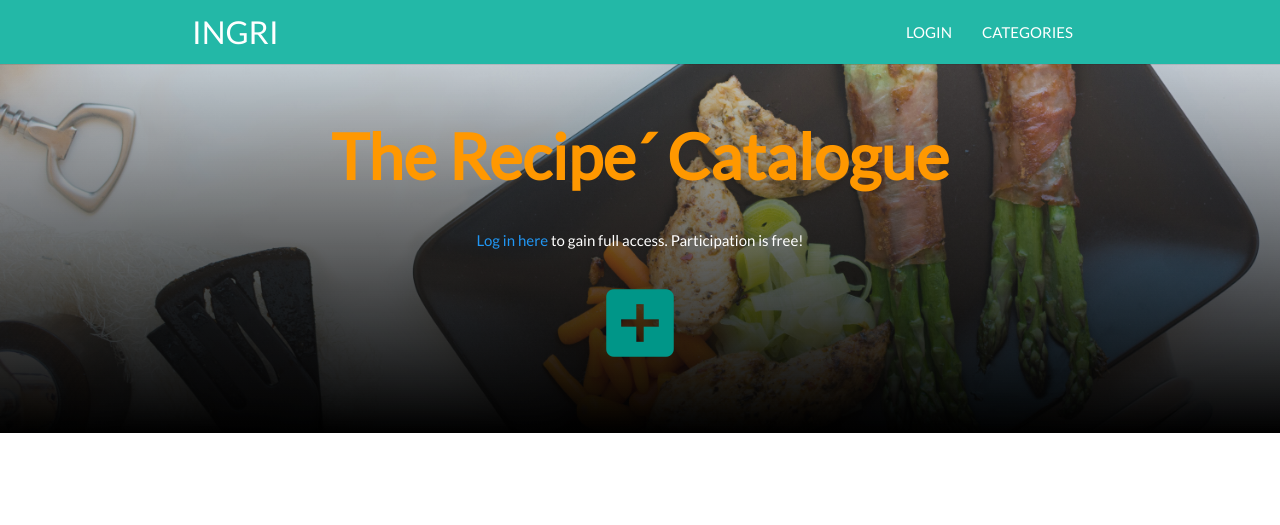
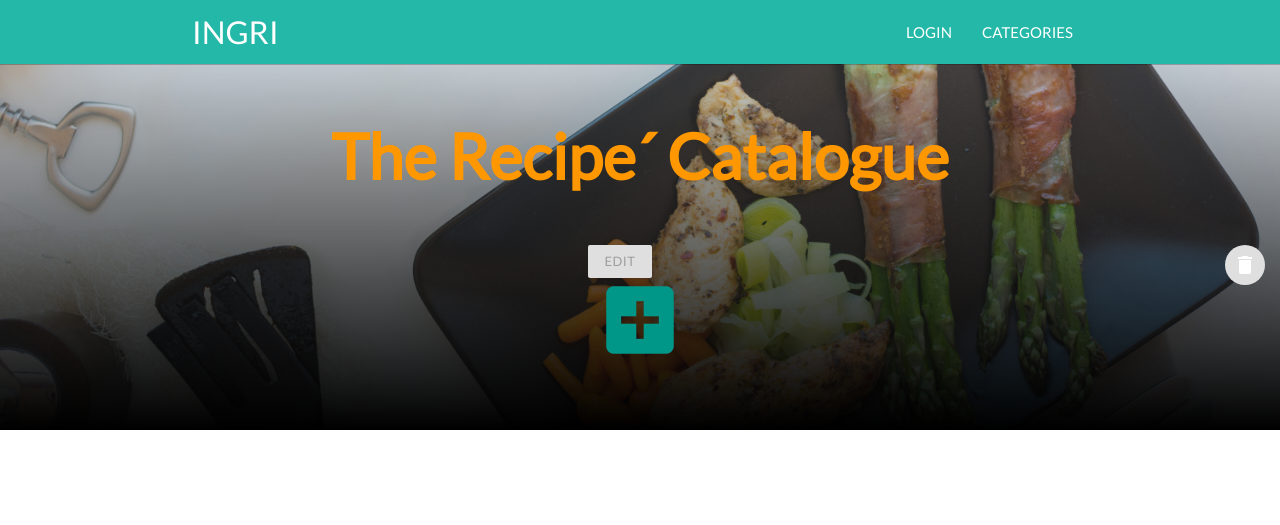
Before and after one commit to nexto123/data-centric-cook-book, a Flask app: template templates/list_recipes.html in a window 1280 px wide. Shown: the top 525 px of the page. Run offline with Flask 2, Linux system fonts and the light colour scheme; the template is opened without the code that fills it, so the values that code supplies are empty; some libraries are stand-ins or nearby versions.

Commit message:
fixed list recipe error

```diff
--- a/templates/list_recipes.html
+++ b/templates/list_recipes.html
@@ -10,10 +10,13 @@
       <h1 class="header center orange-text" style="font-weight: 600;">The Recipe´ Catalogue</h1>
       <div class="row center">
   {% if session.username == session.None %}
-     <h5 class="header col s12 light" style="font-eight: 200; font-size: 100%; color: #fff;"><a href="{{url_for('login_page')}}"><span class="login-text">Log in here</span></a> to gain full access. Participation is free!</h5>
+           <a href="{{url_for('edit_recipe', page=page, recipe_id=recipe._id)}}" class="waves-effect waves-light btn-small blue lighten-2 edit-button" disabled >Edit</a>
+           <a  href="{{url_for('delete_recipe', page=page, recipe_id=recipe._id)}}" class="btn-floating waves-effect waves-light right lighten-2  disabled delete-button"><i class="material-icons delete ">delete</i></a>
+
     {% else %}
-    <h4 style="font-eight: 200; font-size: 100%; color: #fff;">You can now add, edit and delete your recipies!</h4>
-    {% endif%}
+          <a href="{{url_for('edit_recipe', page=page, recipe_id=recipe._id)}}" class="waves-effect waves-light btn-small  edit-button" style="background-color: #009688;">Edit</a>
+          <a href="{{url_for('delete_recipe', page=page, recipe_id=recipe._id)}}" class="waves-effect waves-light right lighten-2 delete-button"><i class="material-icons delete">delete</i></a>
+      {% endif%}
       </div>
       <div class="row center">
         <a href="{{ url_for("add_recipe") }}" id="download-button" class="waves-effect waves-light"><i class="material-icons add_recipe waves-effect waves-light">add_box</i></a>
```
